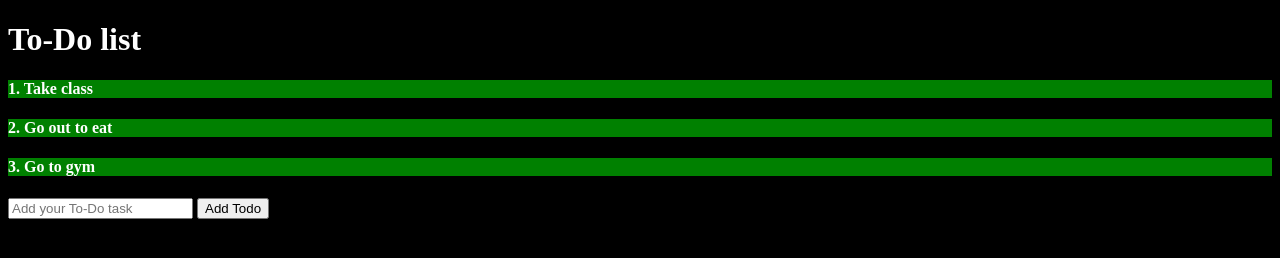
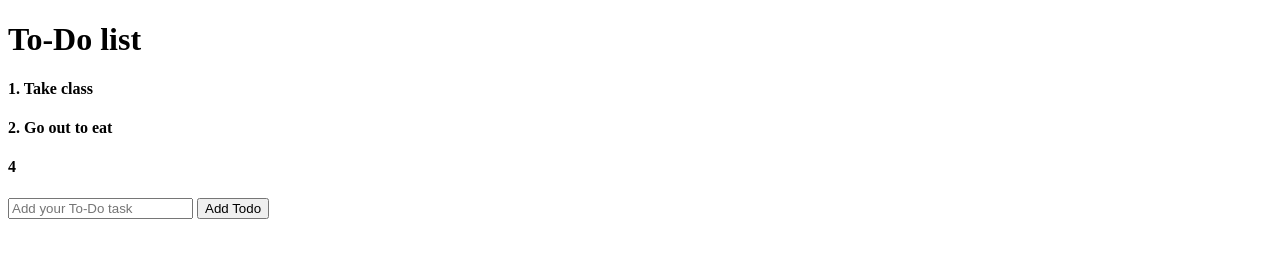
Before and after one commit to Yug-Gupta/Java-Daily-Practice, a plain HTML site: page JavascriptByCohort/DOM/ToDo list/index.html in a window 1280 px wide. Drawn offline with Linux system fonts and the light colour scheme.

Commit message:
Daily Java Practice

```diff
--- a/JavascriptByCohort/DOM/ToDo list/index.html
+++ b/JavascriptByCohort/DOM/ToDo list/index.html
@@ -4,13 +4,8 @@
     <meta charset="UTF-8">
     <meta name="viewport" content="width=device-width, initial-scale=1.0">
     <title>To-Do list</title>
-    <style>
-        .todo {
-            background-color: green;
-        }
-    </style>
 </head>
-<body style="background-color: black; color: #fff;" ">
+<body>
     <h1>To-Do list</h1>
     <h4 class="todo">1. Take class</h4>
     <h4 class="todo">2. Go out to eat</h4>
@@ -19,7 +14,7 @@
         <input type="text" placeholder="Add your To-Do task"></input>
         <button id="btn" onclick="Add()">Add Todo</button>
     </div>
-    <script>
+    <script src="script.js">
         function Add(){
             const inputEle = document.querySelector("input");
             const data = inputEle.value;
--- /dev/null
+++ b/JavascriptByCohort/DOM/ToDo list/script.js
@@ -0,0 +1,11 @@
+let ctr = "0";
+function callback(){
+    const el = document.querySelectorAll("h4")[2];
+    el.innerHTML = ctr;
+    ctr++;
+}
+setInterval(callback,1000);
+
+
+
+// Deleting Element->
```
